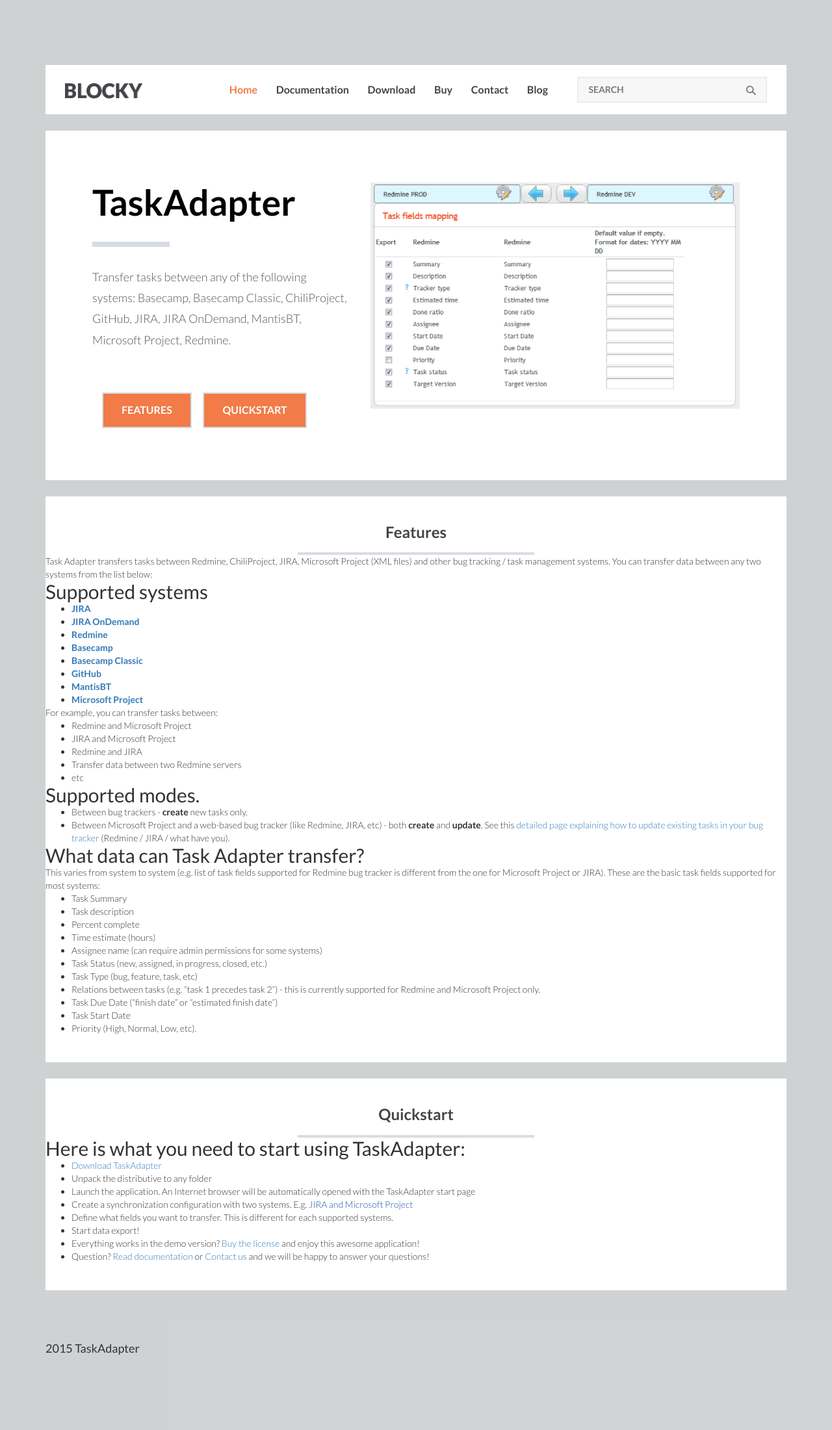
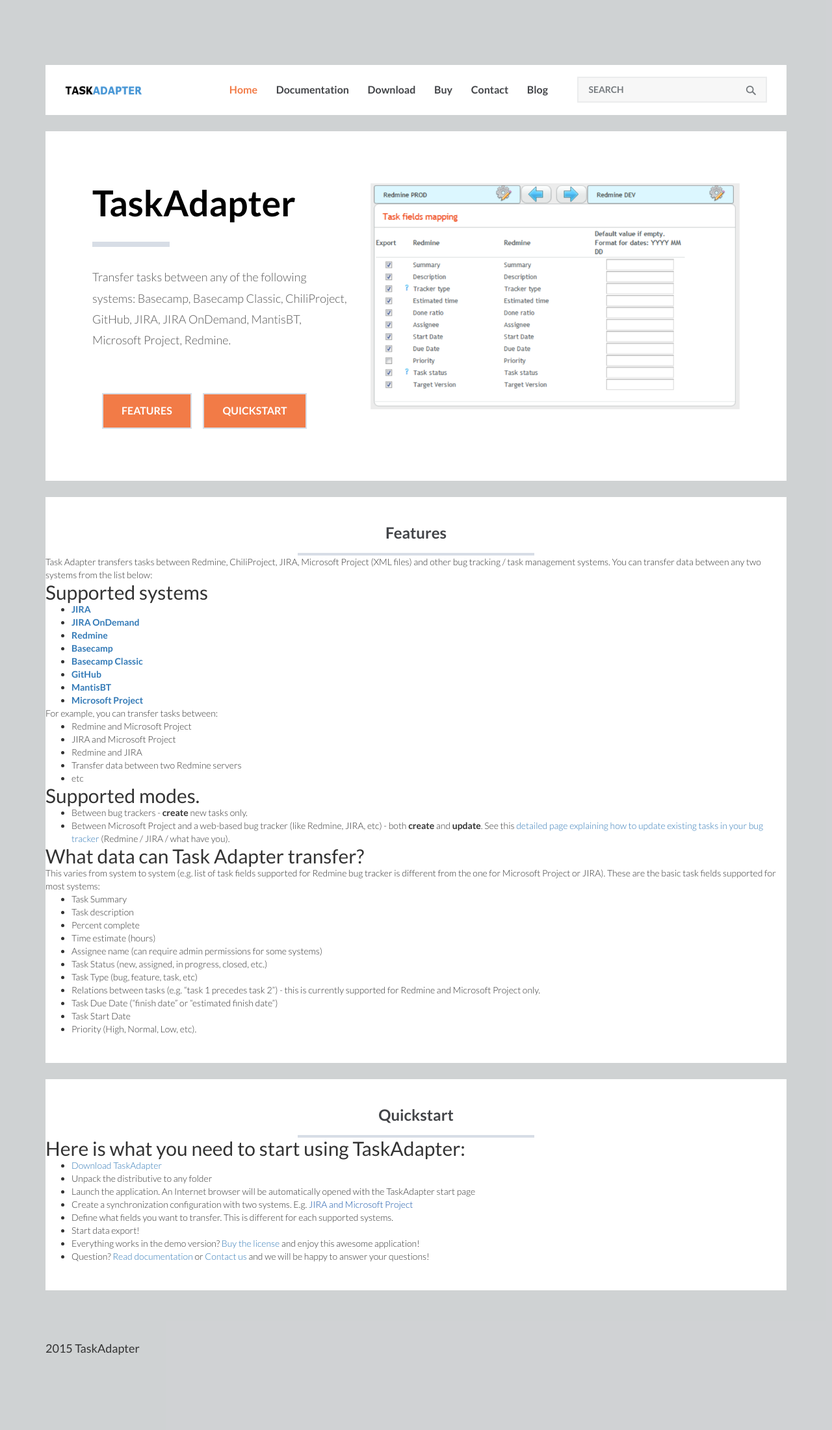
Before and after one commit to Syed-Shahzaib-Hussain/Task-Adapter-Copy, a Jekyll site: the page built from index.html, in a window 1280 px wide. Shown: the whole page at 65% size. Built offline with Jekyll 4.4.1, drawn with Linux system fonts in a browser that asks for light colours.

Commit message:
replaced Blocky logo with real one

```diff
--- a/css/style.css
+++ b/css/style.css
@@ -31,7 +31,7 @@
 .logo{
 float:left;
 width:11%;
-margin-top: 10px;
+margin-top: 1px;
 }
 .logo img{
 width:100%;
```
Also changed, not shown: images/logo.png, images/uploads/TaskAdapterLogo.png (deleted), images/uploads/TaskAdapterLogo1.png (deleted).
